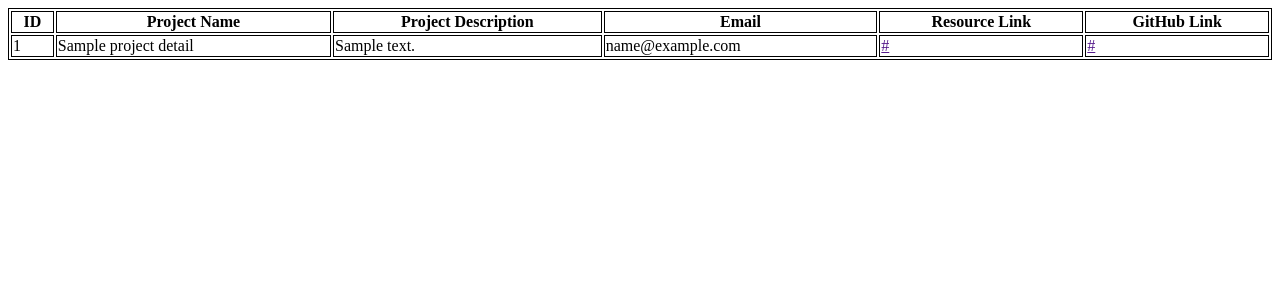
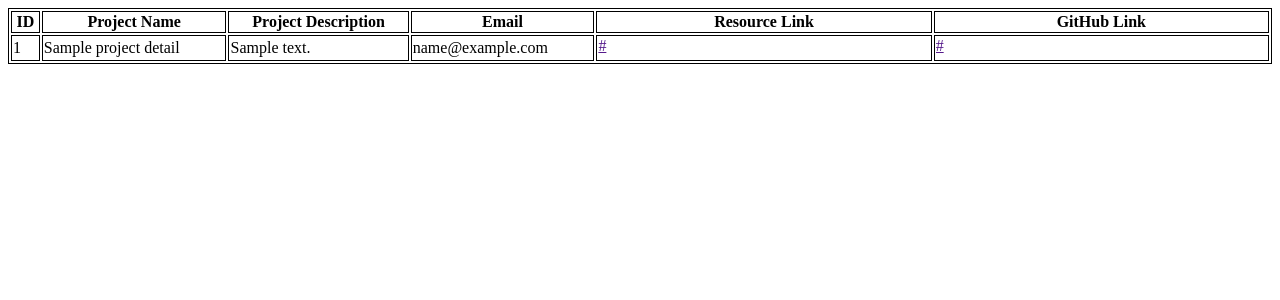
Before and after one commit to VedhaSankar/integrated-project-platform, a Flask app: page /view-all in a window 1280 px wide. Shown: the top 300 px of the page. Run offline with Flask 2, Linux system fonts and the light colour scheme; a database or web service that is not in the repository returns one stand-in record (values such as "Sample title").

Commit message:
links modified in view_all page

```diff
--- a/templates/view_all.html
+++ b/templates/view_all.html
@@ -7,6 +7,13 @@
     td {
         border: 1px solid black;
     }
+    a {
+        display: inline-block;
+        width: 250px;
+        white-space: nowrap;
+        overflow: hidden;
+        text-overflow: ellipsis;
+}
 </style>
 
 <head>
```
